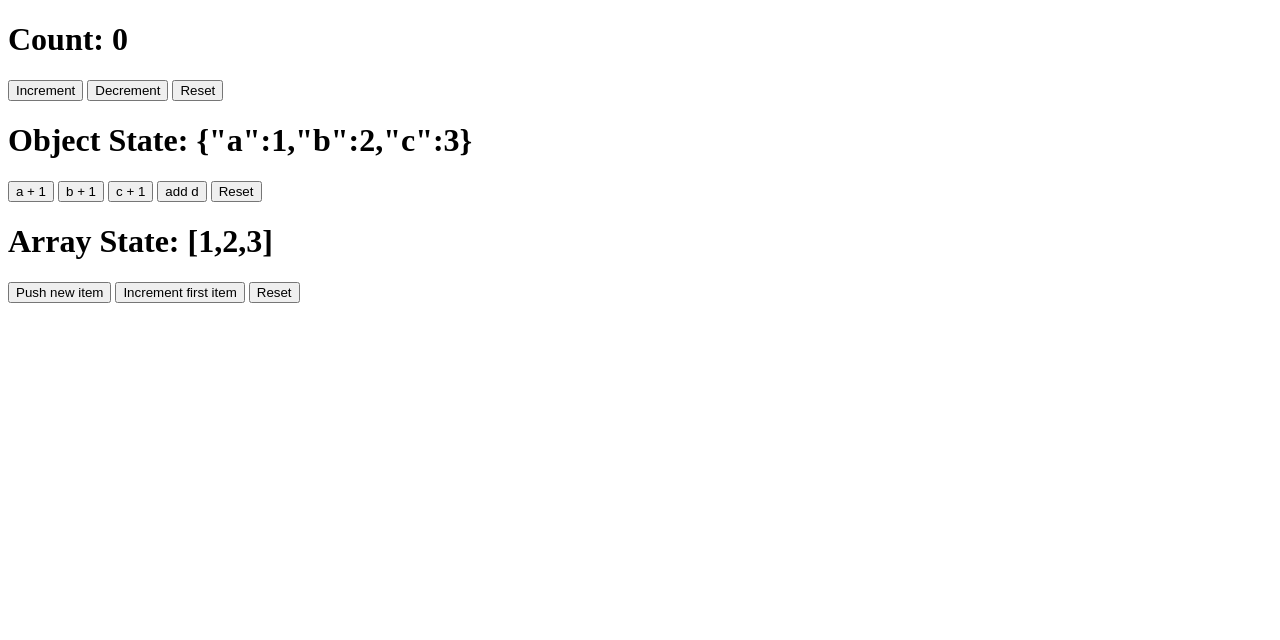
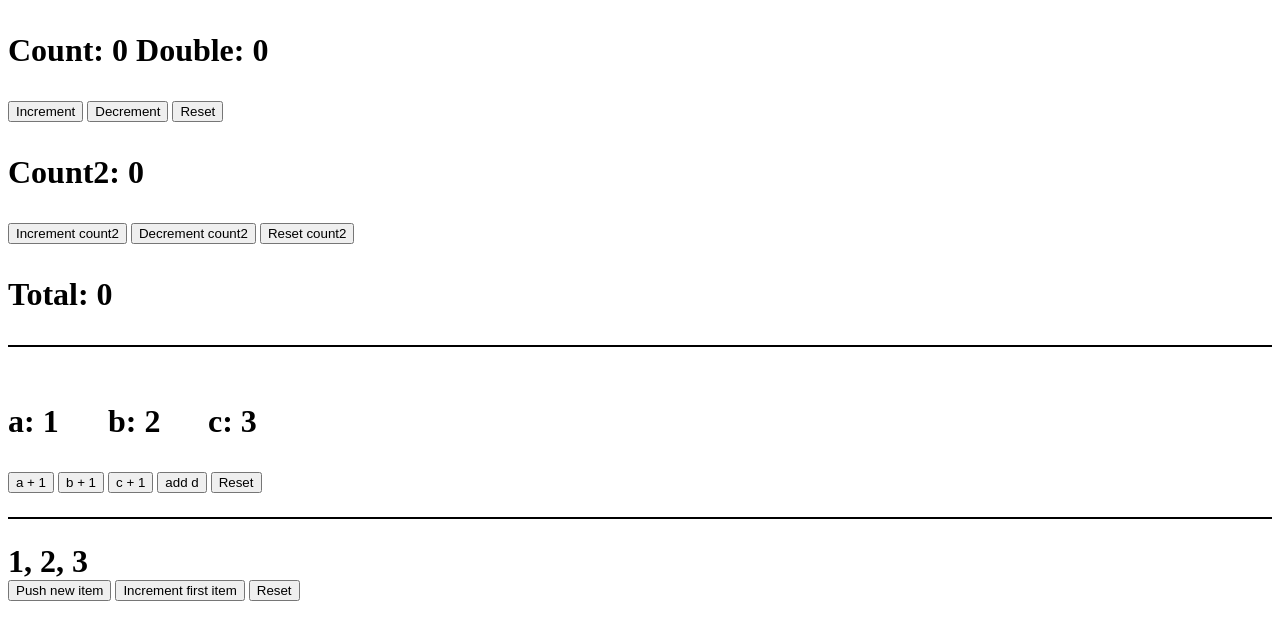
Before and after one commit to toddLiao469469/30days-for-svelte5, a SvelteKit app: page /day04 in a window 1280 px wide. Shown: the top 640 px of the page. Built offline with nearby package versions, Linux system fonts and the light colour scheme.

Commit message:
fix: modify day04

```diff
--- a/src/routes/day04/+page.svelte
+++ b/src/routes/day04/+page.svelte
@@ -1,5 +1,17 @@
 <script lang="ts">
 	let count = $state(0);
+	let count2 = $state(0);
+
+	let double = $derived(count * 2);
+
+	let total = $derived(count + count2);
+
+	let objectState: Record<string, number> = $state({ a: 1, b: 2, c: 3 });
+	const objectItemIncrement = (key: string) => () => {
+		objectState[key] += 1;
+	};
+	let arrayState = $state([1, 2, 3]);
+
 	const increment = () => {
 		count += 1;
 	};
@@ -7,18 +19,23 @@
 		count -= 1;
 	};
 
-	let objectState: Record<string, number> = $state({ a: 1, b: 2, c: 3 });
-	const objectItemIncrement = (key: string) => () => {
-		objectState[key] += 1;
-	};
-	let arrayState = $state([1, 2, 3]);
+	$effect(() => {
+		console.log(`[Effect 1] Count: ${count} , Double: ${double}`);
+	});
+
+	$effect(() => {
+		console.log(`[Effect 2] Count2: ${count2}`);
+	});
+
+	$effect(() => {
+		console.log(`[Effect 3] Total: ${total}`);
+	});
 </script>
 
-<h1>
-	<span>
-		Count: {count}
-	</span>
-</h1>
+<p class="content">
+	Count: {count}
+	Double: {double}
+</p>
 
 <button onclick={increment}>Increment</button>
 <button onclick={decrement}>Decrement</button>
@@ -30,9 +47,45 @@
 	Reset
 </button>
 
-<h1>
-	Object State: {JSON.stringify(objectState)}
-</h1>
+<p class="content">
+	Count2: {count2}
+</p>
+<button
+	onclick={() => {
+		count2 += 1;
+	}}
+>
+	Increment count2
+</button>
+<button
+	onclick={() => {
+		count2 -= 1;
+	}}
+>
+	Decrement count2
+</button>
+
+<button
+	onclick={() => {
+		count2 = 0;
+	}}
+>
+	Reset count2
+</button>
+
+<p class="content">
+	Total: {total}
+</p>
+
+<div class="divider"></div>
+
+<div class="container">
+	{#each Object.entries(objectState) as [key, value]}
+		<p class="content">
+			{key}: {value}
+		</p>
+	{/each}
+</div>
 <button onclick={objectItemIncrement('a')}>a + 1</button>
 <button onclick={objectItemIncrement('b')}>b + 1</button>
 <button onclick={objectItemIncrement('c')}>c + 1</button>
@@ -41,7 +94,6 @@
 		objectState.d = 4;
 	}}>add d</button
 >
-
 <button
 	onclick={() => {
 		objectState = { a: 1, b: 2, c: 3 };
@@ -50,9 +102,13 @@
 	Reset
 </button>
 
-<h1>
-	Array State: {JSON.stringify(arrayState)}
-</h1>
+<div class="divider"></div>
+
+<div>
+	<span class="content">
+		{arrayState.join(', ')}
+	</span>
+</div>
 
 <button
 	onclick={() => {
@@ -76,3 +132,19 @@
 >
 	Reset
 </button>
+
+<style>
+	.divider {
+		border: 1px solid #000;
+		margin: 24px 0;
+	}
+
+	.container {
+		display: grid;
+		grid-template-columns: repeat(4, 100px);
+	}
+	.content {
+		font-size: 2rem;
+		font-weight: 600;
+	}
+</style>
```
